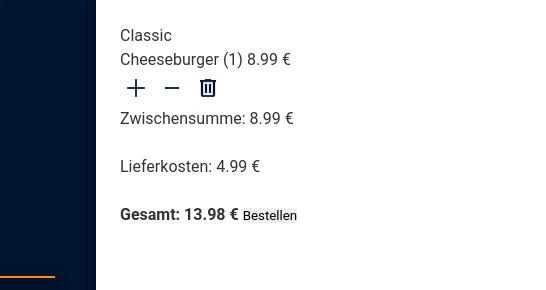
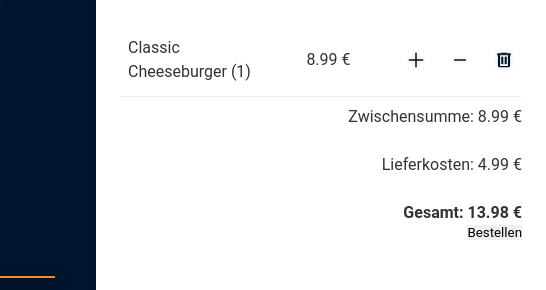
Before and after one commit to JermaineJeromeDev/Flavortown, a plain HTML site: page index.html in a window 1280 px wide. Both pictures are taken after a click on the button 741 px from the left and 887 px from the top of the page. Shown: the part 487-777 px from the top of the page, 734-1280 px from the left. Drawn offline with Linux system fonts and the light colour scheme.

Commit message:
renamed cart classes, styled cart-btn and cart-summary

```diff
--- a/styles/basket.css
+++ b/styles/basket.css
@@ -14,7 +14,7 @@
     overflow-y: auto;
 }
 
-.card-item {
+.cart-item {
     display: flex;
     align-items: center;
     justify-content: space-between;
@@ -24,25 +24,40 @@
     color: #333;
 }
 
-.card-item span {
+.cart-item span {
     display: flex;
     margin: 0 8px;
 }
 
-.card-item button {
+.cart-btn {
+    display: flex;
+    gap: 8px;
+    padding-top: 8px;
+    padding-bottom: 8px;
+}
+
+.cart-item button {
     background: none;
     border: none;
     cursor: pointer;
     margin: 0 4px;
 }
 
-.card-item button img {
+.cart-item button img {
     width: 20px;
     height: 20px;
     object-fit: contain;
     filter: drop-shadow(0 0 2px rgba(0, 0, 0, 0.2));
+
 }
 
 .card-item button:hover {
     transform: scale(1.2);
 }
+
+.cart-summary {
+    display: flex;
+    flex-direction: column;
+    align-items: self-end;
+    padding-top: 8px;
+}
```
